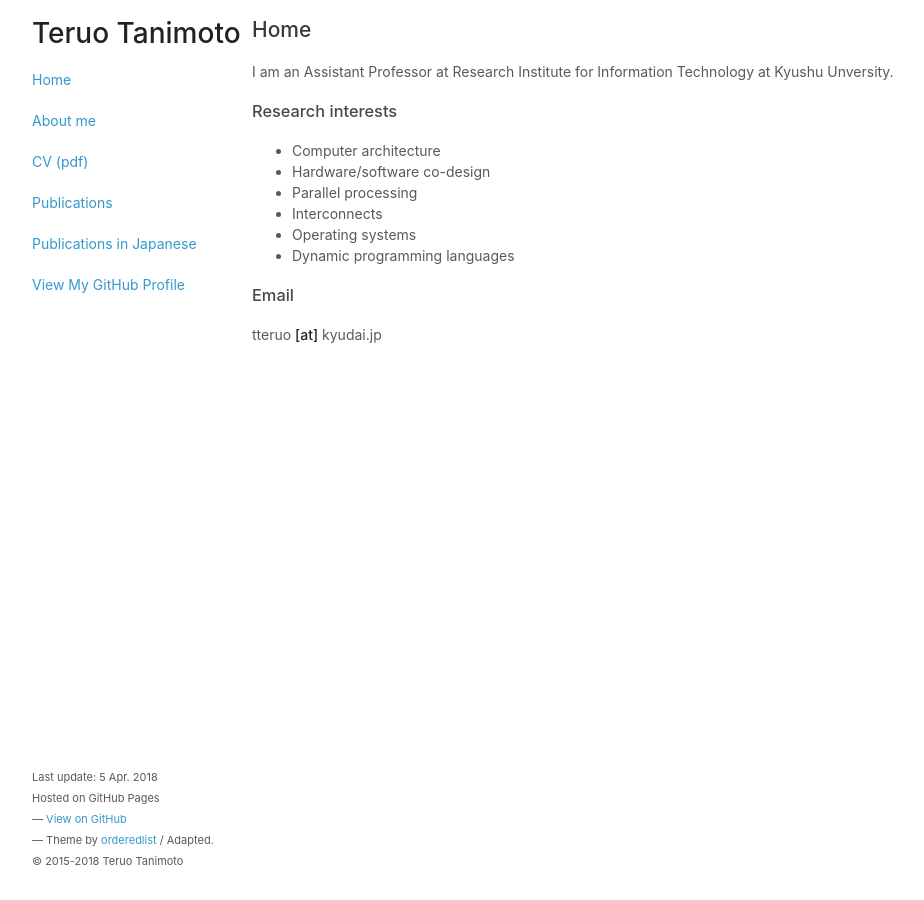
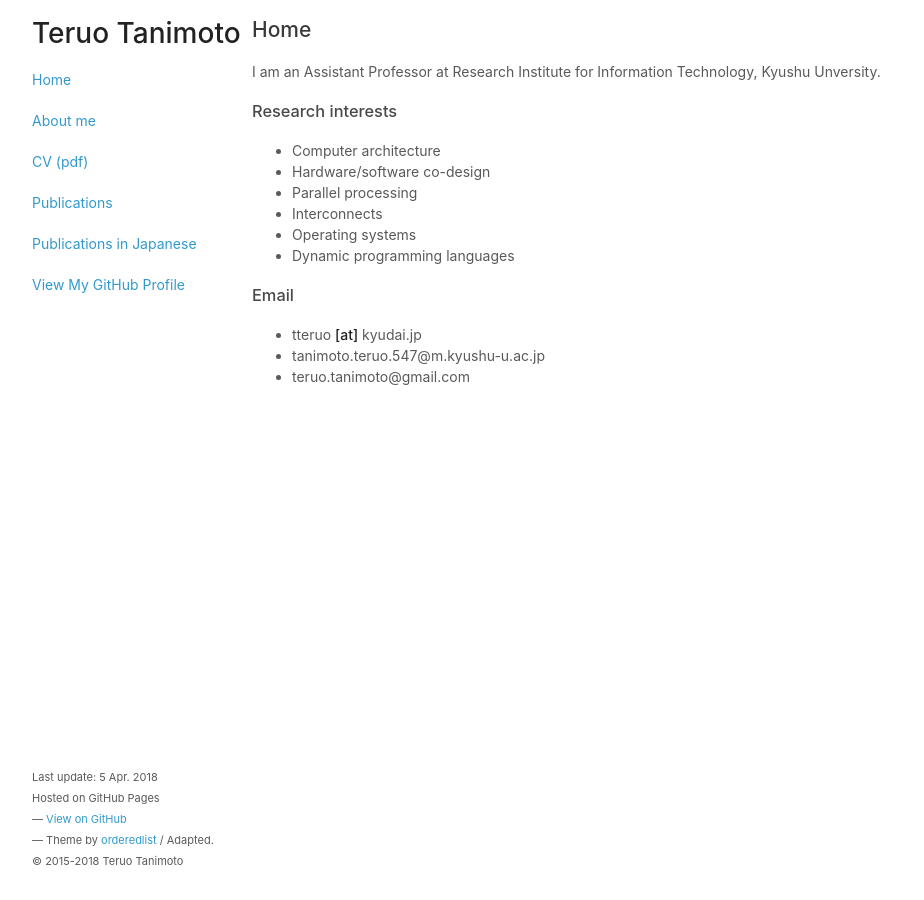
Before and after one commit to teruo41/teruo41.github.io, a Jekyll site: the page built from index.md, in a window 1280 px wide. Shown: the whole page, without its empty margins (138-1062 px from the left). Built offline with Jekyll 4.4.1, drawn with Linux system fonts in a browser that asks for light colours.

Commit message:
Update index.md

```diff
--- a/index.md
+++ b/index.md
@@ -5,7 +5,7 @@ title: Home
 
 ## Home
 
-I am an Assistant Professor at Research Institute for Information Technology at Kyushu Unversity.
+I am an Assistant Professor at Research Institute for Information Technology, Kyushu Unversity.
 
 ### Research interests
   - Computer architecture
@@ -16,4 +16,6 @@ I am an Assistant Professor at Research Institute for Information Technology at
   - Dynamic programming languages
 
 ### Email
-tteruo __[at]__ kyudai.jp
+  - tteruo __[at]__ kyudai.jp
+  - tanimoto.teruo.547@m.kyushu-u.ac.jp
+  - teruo.tanimoto@gmail.com
```
